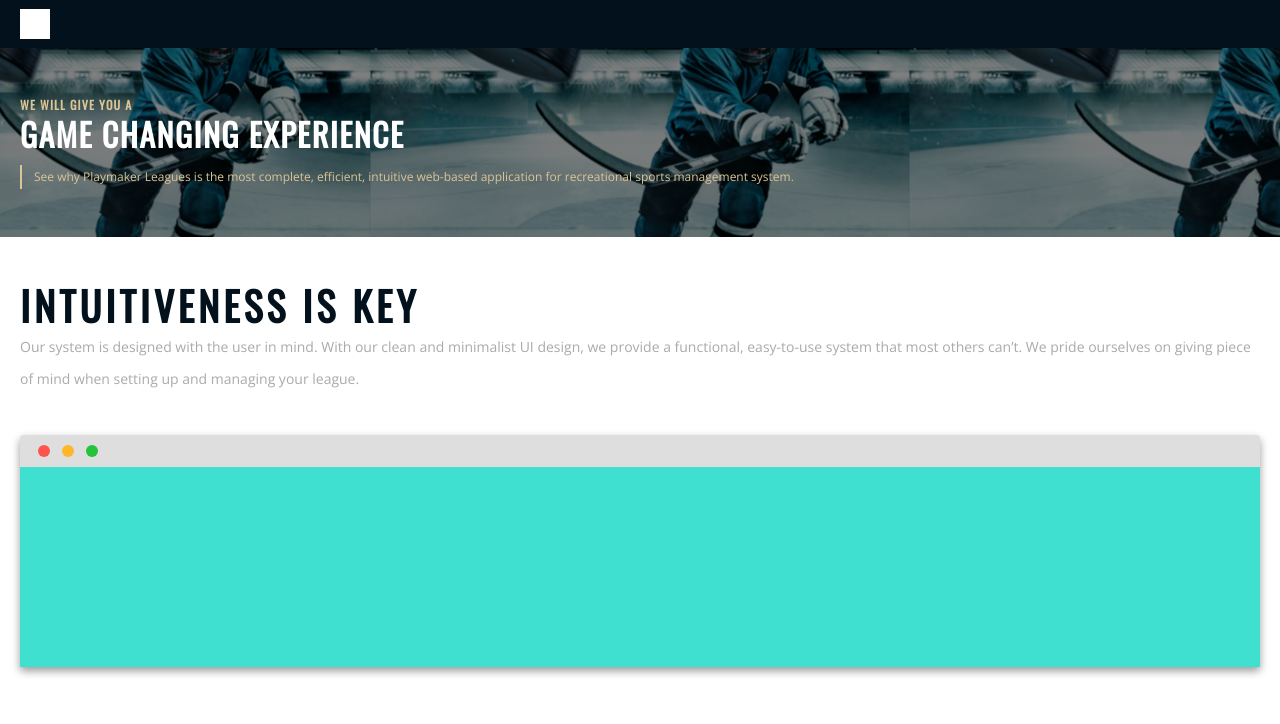
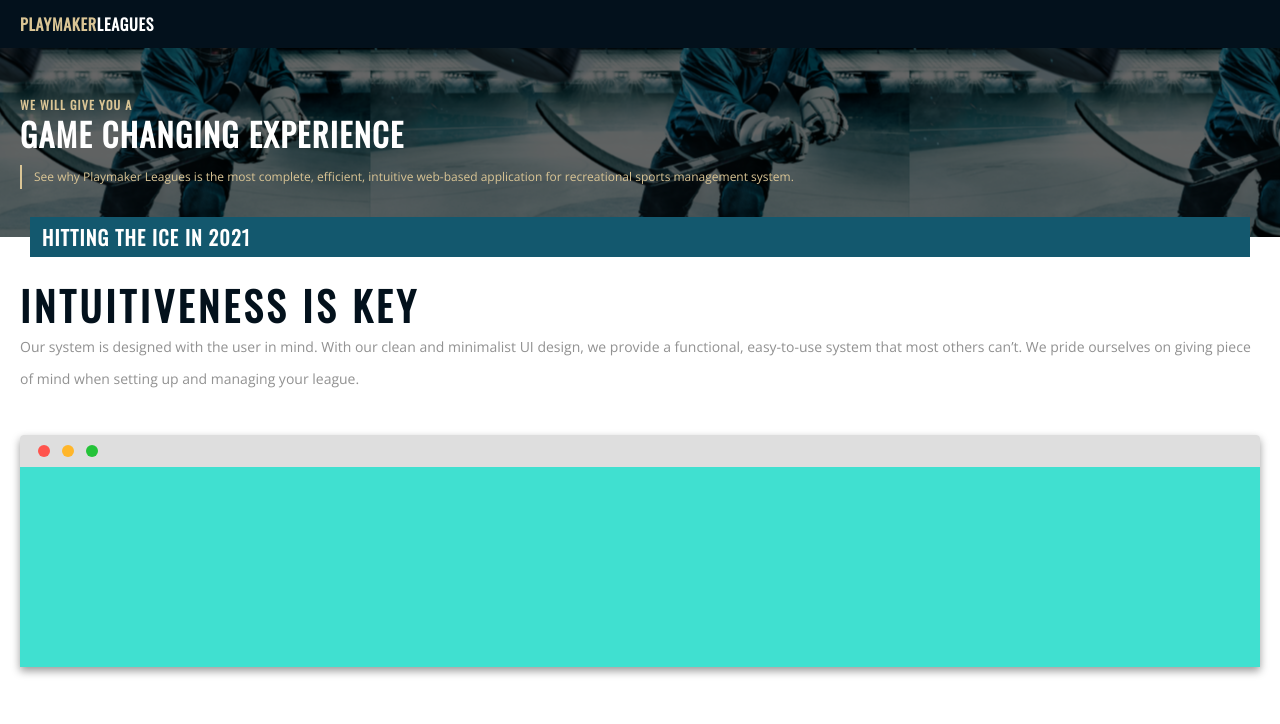
Before and after one commit to keithj0nes/playmakers-landing, a website: page index.html in a window 1280 px wide. Shown: the top 724 px of the page. Drawn offline with nearby package versions, Linux system fonts and the light colour scheme.

Commit message:
darken background overlay add launch date block with animations add playmaker leagues logo type in header darken gray text to #919191

```diff
--- a/index.html
+++ b/index.html
@@ -11,13 +11,18 @@
 
     <div class="master-container">
         <header>
-            <div class="logo"></div>
+            <!-- <div class="logo"></div> -->
+            <h1>Playmaker<span>Leagues</span></h1>
         </header>
 
         <div class="hero">
             <h3>We Will Give You A</h3>
             <h1>Game Changing Experience</h1>
             <p>See why Playmaker Leagues is the most complete, efficient, intuitive web-based application for recreational sports management system.</p>
+
+            <div class="launch-date">
+                <h3>Hitting the ice in 2021</h3>
+            </div>
         </div>
 
         <main>
--- a/package.json
+++ b/package.json
@@ -5,4 +5,4 @@
     "dependencies": {
       "harp": "*"
     }
-  }
+}
--- a/styles.css
+++ b/styles.css
@@ -5,13 +5,17 @@
     --black: #03111C;
     --gold: #DAC595;
     --teal: #13586E;
-    --gray: #AAAAAA;
+    --gray: #919191;
 }
 
 * {
     margin: 0;
     padding: 0;
     box-sizing: border-box;
+}
+
+html {
+    scroll-behavior: smooth;
 }
 
 h1, h2, h3 {
@@ -52,6 +56,17 @@ header .logo {
 }
 
 
+header h1 {
+    color: var(--gold);
+    font-size: 16px;
+    letter-spacing: 0.75px;
+}
+
+header h1 span {
+    color: var(--white);
+}
+
+
 /*****
     HERO
 *****/
@@ -63,7 +78,8 @@ header .logo {
     padding: 48px 20px;
     background-image: url('./assets/images/Image.png');
     background-position: center;
-    box-shadow:inset 0 0 0 2000px rgba(0, 0, 0, 0.5);
+    box-shadow:inset 0 0 0 2000px rgba(0, 0, 0, 0.6);
+    position: relative;
 }
 
 .hero h3, footer h3 {
@@ -87,6 +103,43 @@ header .logo {
     border-left: 2px solid var(--gold);
     padding-left: 12px;
     margin-top: 10px;
+}
+
+.hero .launch-date {
+    width: calc(100% - 60px);
+    /* width: 20px; */
+    background-color: var(--teal);
+    position: absolute;
+    bottom: -20px;
+    /* left: 50%; */
+    left: 30px;
+    /* transform: translateX(-50%); */
+    height: 40px;
+    animation: launch-date-slide 1.5s forwards;
+    display: flex;
+    align-items: center;
+    padding-left: 12px;
+}
+
+.hero .launch-date h3 {
+    color: var(--white);
+    font-size: 20px;
+    line-height: 19px;
+    /* display: none; */
+    opacity: 0;
+    animation: launch-date-fade-in 1.5s forwards;
+    animation-delay: 0.75s;
+}
+
+
+@keyframes launch-date-fade-in {
+    0%   { opacity: 0; display: block;}
+    100% { opacity: 1; }
+}
+
+@keyframes launch-date-slide {
+    0%   { width: 20px }
+    100% { width: calc(100% - 60px) }
 }
 
 /*****
```
